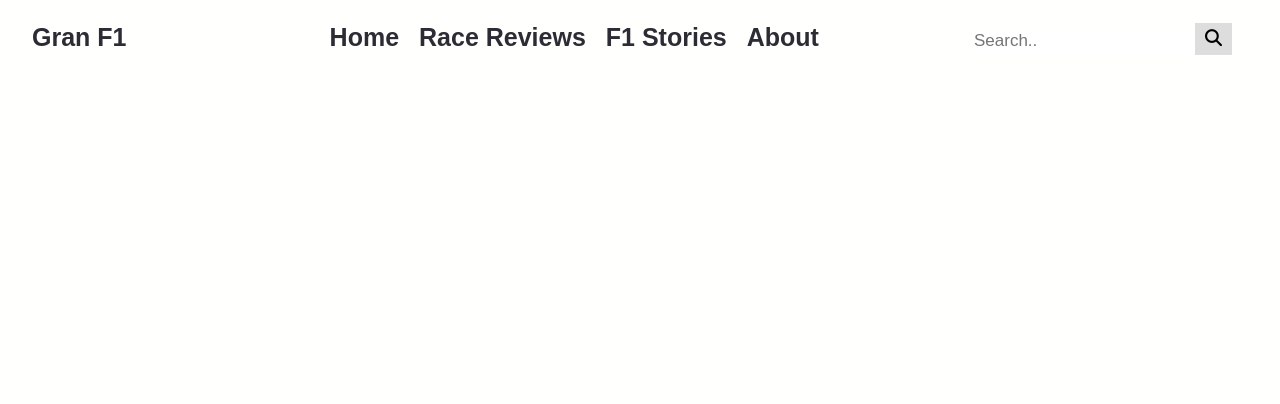
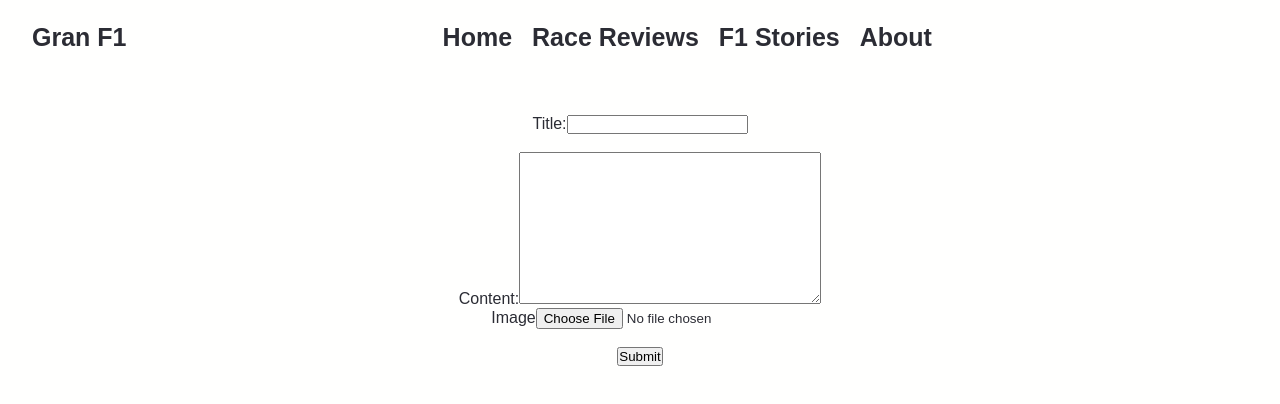
Before and after one commit to MarioMarkov/GranF1, a React (Create React App) app: page /articles/edit/1 in a window 1280 px wide. Shown: the top 404 px of the page. Built offline with nearby package versions, Linux system fonts and the light colour scheme; no server answers.

Commit message:
Full CRUD functionallity ✅

```diff
--- a/package.json
+++ b/package.json
@@ -10,11 +10,13 @@
     "buffer": "^6.0.3",
     "concurrently": "^7.4.0",
     "react": "^18.2.0",
+    "react-confirm-alert": "^3.0.6",
     "react-dom": "^18.2.0",
     "react-id-generator": "^3.0.2",
     "react-markdown": "^8.0.5",
     "react-router-dom": "^6.4.0",
     "react-scripts": "5.0.1",
+    "rehype-raw": "^6.1.1",
     "uuid": "^9.0.0",
     "web-vitals": "^2.1.4"
   },
--- a/src/App.js
+++ b/src/App.js
@@ -9,6 +9,7 @@ import {
 import About from './About';
 import Article from './articles/Article';
 import Articles from './articles/Articles';
+import EditArticle from './articles/EditArticle';
 function App() {
   return (
     <div className="App">
@@ -20,6 +21,8 @@ function App() {
       <Route path="articles" element={<Articles />} />
       <Route path="about" element={<About />} />
       <Route path="articles/:articleId" element={<Article />} />
+      <Route path="articles/edit/:articleId" element={<EditArticle />} />
+
     </Routes>
   </BrowserRouter>
     </div>
--- a/src/Homepage.css
+++ b/src/Homepage.css
@@ -24,9 +24,8 @@
     flex-flow:row wrap;
   }
 
-  #post1{width:30%;min-width:400px;min-height:350px;flex-grow:1;}
-  #post2{width:30%;min-width:400px;min-height:350px;flex-grow:1;}
-  #post3{width:30%;min-width:400px;min-height:350px;flex-grow:1;}
+
+
 
   .card-text{
     padding: 5px;
@@ -34,6 +33,7 @@
 
   .post{
     box-shadow: 0 4px 8px 0 rgba(0,0,0,0.2);transition: 0.3s;
+    width:30%;min-width:400px;min-height:350px;flex-grow:1;
   }
   .post:hover {
     box-shadow: 0 8px 16px 0 rgba(0,0,0,0.2);
--- a/src/Homepage.js
+++ b/src/Homepage.js
@@ -1,6 +1,5 @@
 import React ,{ useState ,useEffect} from 'react';
 //import image from './ressources/max.png';
-import image from './ressources/black.png';
 import './Homepage.css';
 import { Link } from "react-router-dom";
 import axios from 'axios';
@@ -8,10 +7,6 @@ import axios from 'axios';
 
 function Homepage() {
   const [articles, setArticles] = useState({});
-
-
-
-
 
   useEffect(() => {
     // Getting all articles
@@ -24,15 +19,19 @@ function Homepage() {
     fetchArticles();
   }, []);
 
+  const getImage = (index) => {
+    return articles.length >index-1 ? `http://localhost:3000/images/${articles[articles.length-index].image_name}`: null
+  }
+
 
     return (
 
       <div className="main-content">
-        <p></p>
+
         <Link to ='/articles'>
         <div className='showcase'>
           <div className='picture'>
-            <img className='article-img' src={articles.length >0 ? `http://localhost:3000/images/${articles[articles.length-1].image_name}`: null}   alt="" />
+            <img className='article-img' src={getImage(1)}  alt="" />
           </div>
           <div className='title'>
             {articles.length >0 ? articles[articles.length-1].title : null}
@@ -40,34 +39,22 @@ function Homepage() {
         </div>
         </Link>
         <div id="posts">
-            <div id="post1" className="post">
+          {articles.length > 0 ? articles.slice(-2).map(article => {
+            return (
+              <div className="post">
             <div className="post-card">
-              <img className='article-img' src={image} alt='' />
+                <img className='article-img' src={`http://localhost:3000/images/${article.image_name}`} alt='' />
                   <div className='card-text'>
-                  <h3><p>A Super Wonderful Headline</p></h3>
+                    <h3><p>{ article.title}  </p></h3>
                     <p>Lorem ipsum sit dolor amit</p>
                   </div>
 
                 </div>
               </div>
-            <div id="post2" className="post">
-              <div className="post-card">
-                <img  className='article-img' src={image} alt=''/>
-                <div className='card-text'>
-                  <h3><p >A Super Wonderful Headline</p></h3>
-                  <p>Lorem ipsum sit dolor amit</p>
-                </div>
-              </div>
-            </div>
-            <div id="post3" className="post">
-              <div className="post-card">
-                <img className='article-img'  src={image} alt=''/>
-                <div className='card-text'>
-                  <h3><p >A Super Wonderful Headline</p></h3>
-                  <p>Lorem ipsum sit dolor amit</p>
-                </div>
-              </div>
-            </div>
+            )
+
+          } ):null}
+
         </div>
       </div>
     );
--- a/src/articles/AddArticle.js
+++ b/src/articles/AddArticle.js
@@ -1,8 +1,11 @@
 import React from 'react';
-import { useState, useEffect } from 'react';
+import { useState } from 'react';
 
 import './AddArticle.css';
 function AddArticle({ addArticle }) {
+
+    // Image markdown tag ![alt text for screen readers](link "Text to show on mouseover").
+
 
     const [state, setState] = useState({ title: '', content: '' });
     const [image, setImage] = useState(null)
--- a/src/articles/Article.css
+++ b/src/articles/Article.css
@@ -14,3 +14,11 @@
     font-size: 30px;
     line-height: 1.35;
 }
+
+.edit-article-btn{
+    float: right;
+}
+
+.delete-article-btn{
+    float: right;
+}
--- a/src/articles/Articles.js
+++ b/src/articles/Articles.js
@@ -24,7 +24,7 @@ function Articles() {
         let articles_new = [...articles, article]
 
         try {
-            const response = await axios.post("/api/articles", article, {
+            await axios.post("/api/articles", article, {
             mode: 'cors',
               headers: {
                 "Content-Type": "multipart/form-data"
@@ -52,8 +52,6 @@ function Articles() {
                         <div className='grid-item article-item' key={article._id}>
                             <Link to={`/articles/${article._id}`} key={article._id}>
                                 <div>Title : {article.title}</div>
-                                <div>Content: {article.content}</div>
-
                             </Link>
                         </div>
                     );
--- /dev/null
+++ b/src/articles/EditArticle.css
@@ -0,0 +1,10 @@
+.edit-content{
+    margin: auto;
+    width: 80%;
+    text-align: center;
+}
+
+textarea {
+    width: 300px;
+    height: 150px;
+  }
--- /dev/null
+++ b/src/articles/EditArticle.js
@@ -0,0 +1,84 @@
+import axios from 'axios';
+import React, { useState, useEffect} from 'react';
+import { useParams } from 'react-router-dom';
+import './EditArticle.css'
+import './AddArticle.css';
+import { useNavigate } from "react-router-dom";
+
+
+function EditArticle() {
+
+    const params = useParams()
+    const navigate = useNavigate();
+
+    // Original article from database
+    const [article, setArticle] = useState({});
+
+    // Values set in the input fields
+    const [state, setState] = useState({title: '', content:'', image_name : ''});
+
+
+    useEffect(() => {
+
+        async function fetchData() {
+            await axios.get("/api/articles/".concat(params.articleId))
+                .then(response => {
+                    setArticle(response.data)
+                    setState(response.data)
+                })
+                .catch((err) => console.log(err));
+        }
+        fetchData();
+    }, [params.articleId])
+
+
+    const editArticle = async () => {
+        await axios.post(`/api/articles/edit/${article._id}`, state, {
+          mode: 'cors',
+            headers: {
+              // It does not work with multipart/formdata unless sending an image
+            "Content-Type": "application/json"
+           }
+        });
+
+    }
+    const handleSubmit = (e) => {
+        e.preventDefault()
+        editArticle(state)
+        navigate(-1);
+    }
+
+    return (
+        <div className='edit-content'>
+
+             <form onSubmit={ e => handleSubmit(e)}>
+                <label>
+                    Title:
+                    <input defaultValue={article.title} onChange={e => setState({ ...state, [e.target.name]: e.target.value })}
+                        type="text" name="title" />
+                </label><br /><br />
+                <label>
+                    Content:
+                    <textarea onChange={e =>   setState({ ...state, [e.target.name]: e.target.value })}
+                        defaultValue={article.content} type="text" name="content"  />
+                </label>
+                <br />
+                <label>
+
+                    Image
+                    <input
+                        type="file"
+                        name="image"
+                        onChange={(event) => {
+                            setState({...state,image_name:event.target.files[0].name });
+                        }}
+                    />
+
+                </label> <br /><br />
+                <input type="submit" value="Submit" />
+            </form>
+        </div>
+    );
+}
+
+export default EditArticle;
--- a/src/navigation/Navbar.css
+++ b/src/navigation/Navbar.css
@@ -16,7 +16,7 @@
 }
 .navbar-links{
     display:  inline;
-    margin-left: 3rem;
+    margin-left: 0rem;
 }
 
 .navbar-links a{
--- a/src/navigation/Navbar.js
+++ b/src/navigation/Navbar.js
@@ -16,14 +16,14 @@ function Navbar() {
 
         </div>
 
-            <div className='navbar-search'>
+            {/* <div className='navbar-search'>
                 <div className="search-container">
                         <form action="/action_page.php">
                         <input type="text" placeholder="Search.." name="search"/>
                         <button type="submit"><i className="fa fa-search"></i></button>
                         </form>
                     </div>
-                </div>
+                </div> */}
     </div>
     );
 }
```
Also changed, not shown: src/articles/Article.js (+35 -37 lines), 2 other files (tests, documents, lock files or other folders). Lines whose indentation alone changed are shown as unchanged.
